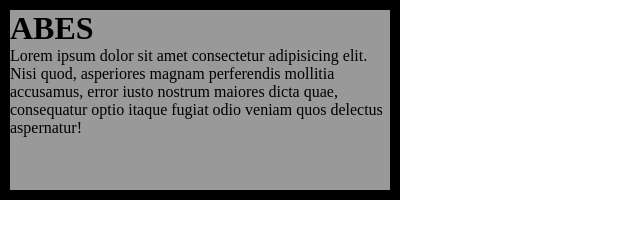
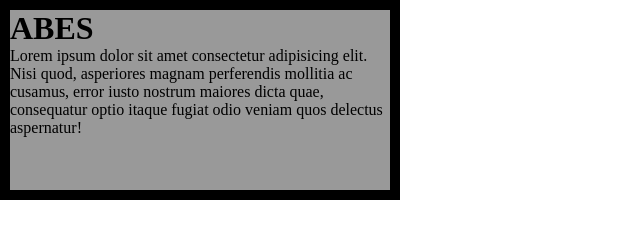
Before and after one commit to kartikgarg093/kartikgarg093, a plain HTML site: page boxmodel.html in a window 1280 px wide. Shown: the full height of the page, 0-640 px from the left. Drawn offline with Linux system fonts and the light colour scheme.

Commit message:
boxmodel

```diff
--- a/boxmodel.html
+++ b/boxmodel.html
@@ -30,7 +30,8 @@
         <h1>ABES</h1>
         <p>
             Lorem ipsum dolor sit amet consectetur adipisicing elit. Nisi quod, asperiores magnam
-             perferendis mollitia accusamus, error iusto nostrum maiores dicta quae, consequatur optio
+             perferendis mollitia ac
+             cusamus, error iusto nostrum maiores dicta quae, consequatur optio
               itaque fugiat odio veniam quos delectus aspernatur!
         </p>
     </div>
```
